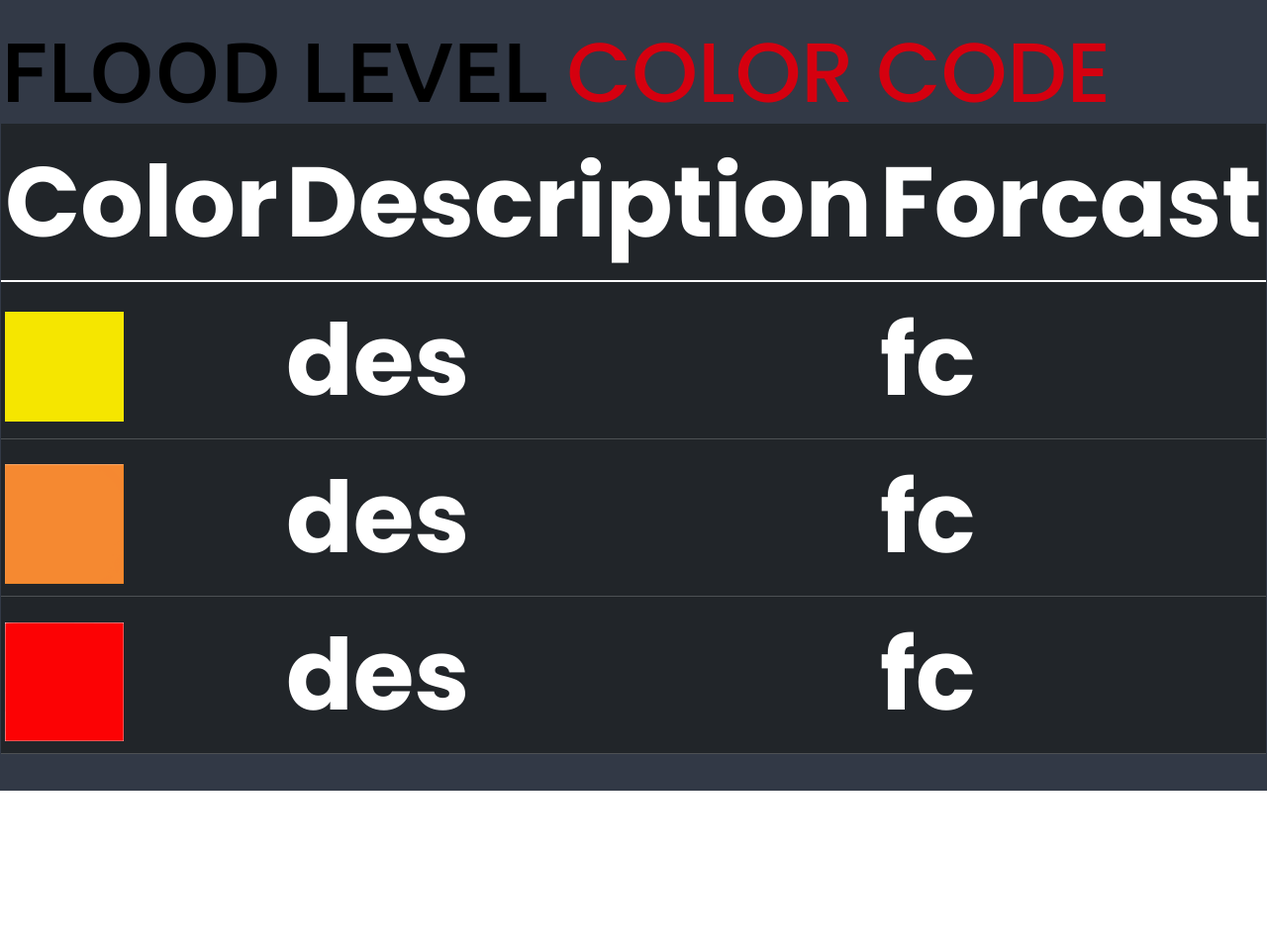
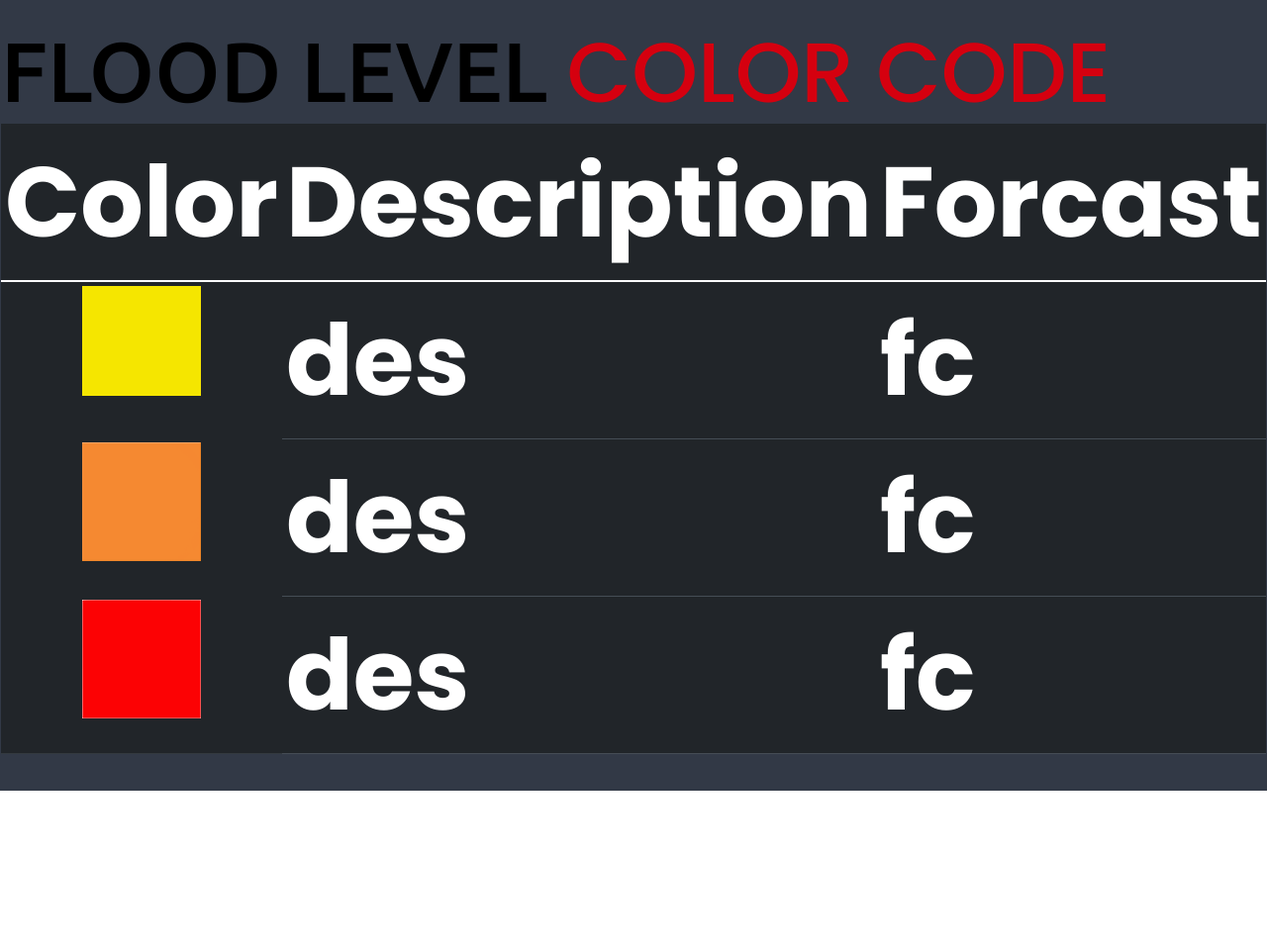
Before and after one commit to Aloysiusss/flood-website, a PHP site: page /portfolio.html in a window 1280 px wide. Shown: the part 801-1762 px from the top of the page at 99% size. Run offline with PHP 8.4, Linux system fonts and the light colour scheme; some web fonts are replaced.

Commit message:
table
table style

```diff
--- a/portfolio.html
+++ b/portfolio.html
@@ -76,6 +76,36 @@
 			<div class="title">
 				<h1>FLOOD LEVEL <span>COLOR CODE</h1>
 				<div>
+					<style>
+						/* Style for table */
+						.table-dark {
+							background-color: #343a40;
+							color: #fff;
+						}
+
+						/* Style for table header */
+						.table-dark th {
+							border: none;
+						}
+
+						/* Style for table body */
+						.table-dark td,
+						.table-dark th,
+						.table-dark thead th {
+							border-color: #454d55;
+						}
+
+						/* Style for table rows */
+						.table-dark tbody tr:nth-of-type(odd) {
+							background-color: #343a40;
+						}
+
+						/* Style for image */
+						.table-dark img {
+							display: block;
+							margin: auto;
+						}
+					</style>
 					<table class="table table-dark table-sm">
 						<thead>
 							<tr>
--- a/style.css
+++ b/style.css
@@ -1,6 +1,6 @@
 @import url('https://fonts.googleapis.com/css2?family=Poppins:wght@400;500;600;700&family=Ubuntu:wght@400;500;700&display=swap');
 
-*{
+* {
 	padding: 0;
 	margin: 0;
 	font-family: 'Poppins', sans-serif;
@@ -8,7 +8,7 @@
 
 }
 
-header{
+header {
 	position: fixed;
 	top: 0;
 	left: 0;
@@ -20,7 +20,7 @@ header{
 	justify-content: space-between;
 }
 
-html{
+html {
 	scroll-behavior: smooth;
 }
 
@@ -28,9 +28,11 @@ html{
 ::-webkit-scrollbar {
 	width: 10px;
 }
+
 ::-webkit-scrollbar-track {
 	background: #f1f1f1;
 }
+
 ::-webkit-scrollbar-thumb {
 	background: #888;
 }
@@ -38,7 +40,8 @@ html{
 ::-webkit-scrollbar-thumb:hover {
 	background: #555;
 }
-.hero{
+
+.hero {
 	height: 100vh;
 	width: 100%;
 	background: #whitesmoke;
@@ -47,7 +50,7 @@ html{
 }
 
 
-nav{
+nav {
 	display: flex;
 	align-items: center;
 	justify-content: space-between;
@@ -57,36 +60,39 @@ nav{
 
 }
 
-.logo{
-	color: black;
+.logo {
+	color: rgb(0, 0, 0);
 	font-size: 40px;
 	letter-spacing: 1px;
 	cursor: pointer;
 }
 
 
-span{
+span {
 	color: #d5000f;
 
 
 }
-nav ul li{
+
+nav ul li {
 	list-style-type: none;
 	display: inline-block;
 	padding: 10px 25px;
 }
-nav ul li a{
+
+nav ul li a {
 	color: black;
 	text-decoration: none;
 	font-weight: bold;
 	text-transform: capitalize;
 }
-nav ul li a:hover{
+
+nav ul li a:hover {
 	color: #d5000f;
 	transition: .4;
 }
 
-section{
+section {
 	min-height: 100vh;
 	display: flex;
 	justify-content: center;
@@ -103,7 +109,8 @@ section:nth-child(odd) {
 	background: #323946;
 
 }
-.btn{
+
+.btn {
 	background-color: #000000;
 	color: white;
 	text-decoration: none;
@@ -113,10 +120,12 @@ section:nth-child(odd) {
 	border-radius: 30px;
 	transition: transform .4s;
 }
-.btn:hover{
+
+.btn:hover {
 	transform: scale(1.2);
 }
-.content{
+
+.content {
 	position: absolute;
 	top: 70%;
 	left: 22%;
@@ -124,7 +133,7 @@ section:nth-child(odd) {
 
 }
 
-.end{
+.end {
 	position: absolute;
 	top: 115%;
 	left: 37%;
@@ -139,7 +148,7 @@ section:nth-child(odd) {
 	font-size: 18px;
 }
 
-.picture img{
+.picture img {
 	width: auto;
 	height: auto;
 	background-position: center;
@@ -151,7 +160,7 @@ section:nth-child(odd) {
 
 }
 
-h1{
+h1 {
 	color: black;
 	margin: 0px 0px 10px;
 	font-size: 85px;
@@ -159,14 +168,15 @@ h1{
 	font-family: 'Ubuntu', sans-serif;
 }
 
-h4{
+h4 {
 	color: black;
 	letter-spacing: 2px;
 	font-size: 20px;
 	font-family: 'Ubuntu', sans-serif;
 
 }
-.content a{
+
+.content a {
 	display: inline-block;
 	background: #d5000f;
 	color: #fff;
@@ -178,7 +188,8 @@ h4{
 	border: 2px solid crimson;
 	transition: all 0.3s ease;
 }
-.content a:hover{
+
+.content a:hover {
 	color: #d5000f;
 	background: none;
 }
@@ -186,17 +197,18 @@ h4{
 
 /* flood color code section styling */
 
-.about .max-width .title h1{
+.about .max-width .title h1 {
 	position: absolute;
 	top: 165%;
 	left: 20%;
 	transform: translateY(-50%);
 }
 
-.about .about-content .left{
+.about .about-content .left {
 	width: 45%;
 }
-.about .about-content .left img{
+
+.about .about-content .left img {
 	height: auto;
 	width: 300px;
 	object-fit: cover;
@@ -206,7 +218,8 @@ h4{
 	left: 15%;
 
 }
-.about .about-content .right img{
+
+.about .about-content .right img {
 	height: auto;
 	width: 300px;
 	object-fit: cover;
@@ -216,7 +229,8 @@ h4{
 	left: 35%;
 
 }
-.about .about-content .right2 img{
+
+.about .about-content .right2 img {
 	height: auto;
 	width: 300px;
 	object-fit: cover;
@@ -226,7 +240,8 @@ h4{
 	left: 55%;
 
 }
-.about .about-content .right3 img{
+
+.about .about-content .right3 img {
 	height: auto;
 	width: 300px;
 	object-fit: cover;
@@ -236,21 +251,26 @@ h4{
 	left: 75%;
 
 }
-.about .about-content .right{
+
+.about .about-content .right {
 	width: 55%;
 }
-.about .about-content .right .text{
+
+.about .about-content .right .text {
 	font-size: 25px;
 	font-weight: 600;
 	margin-bottom: 10px;
 }
-.about .about-content .right .text span{
+
+.about .about-content .right .text span {
 	color: crimson;
 }
-.about .about-content .right p{
+
+.about .about-content .right p {
 	text-align: justify;
 }
-.about .about-content .right a{
+
+.about .about-content .right a {
 	display: inline-block;
 	background: crimson;
 	color: #fff;
@@ -262,7 +282,8 @@ h4{
 	border: 2px solid crimson;
 	transition: all 0.3s ease;
 }
-.about .about-content .right a:hover{
+
+.about .about-content .right a:hover {
 	color: crimson;
 	background: none;
 }
@@ -270,13 +291,43 @@ h4{
 
 /* emerg color code section styling */
 
-.emerg .max-width2 .titlee h1{
+.emerg .max-width2 .titlee h1 {
 	position: absolute;
 	top: 220%;
 	left: 25%;
 	transform: translateY(-50%);
 }
-.emerge .emerg-content .right p{
+
+.emerge .emerg-content .right p {
 	text-align: justify;
 	font-size: 20px;
 }
+
+/*table */
+
+.table-dark {
+	background-color: #343a40;
+	color: #fff;
+}
+
+/* Style for table header */
+.table-dark th {
+	border: none;
+}
+
+/* Style for table body */
+.table-dark td,
+.table-dark th,
+.table-dark thead th {
+	border-color: #454d55;
+}
+
+/* Style for table rows */
+.table-dark tbody tr:nth-of-type(odd) {
+	background-color: #343a40;
+}
+
+/* Style for image */
+.table-dark img {
+	display: block;
+	margin: auto;
```
Lines whose indentation alone changed are shown as unchanged.
